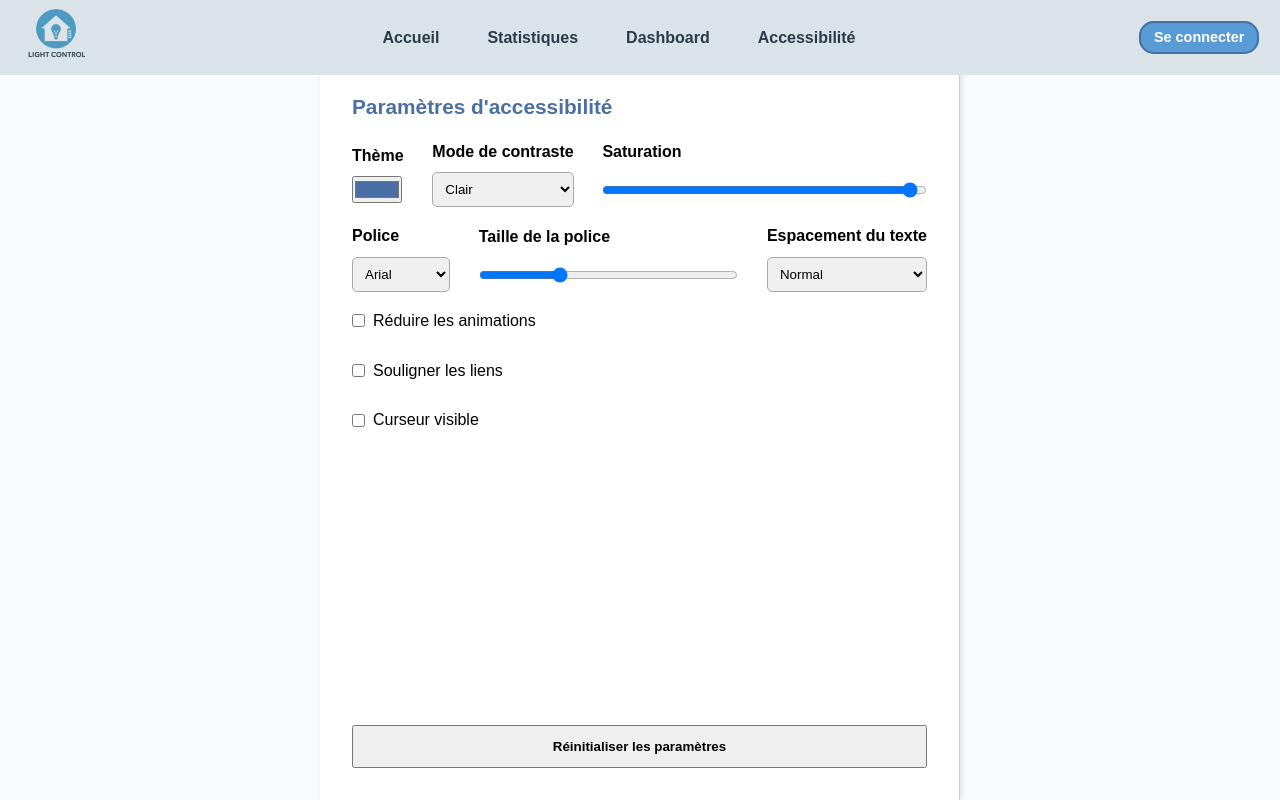
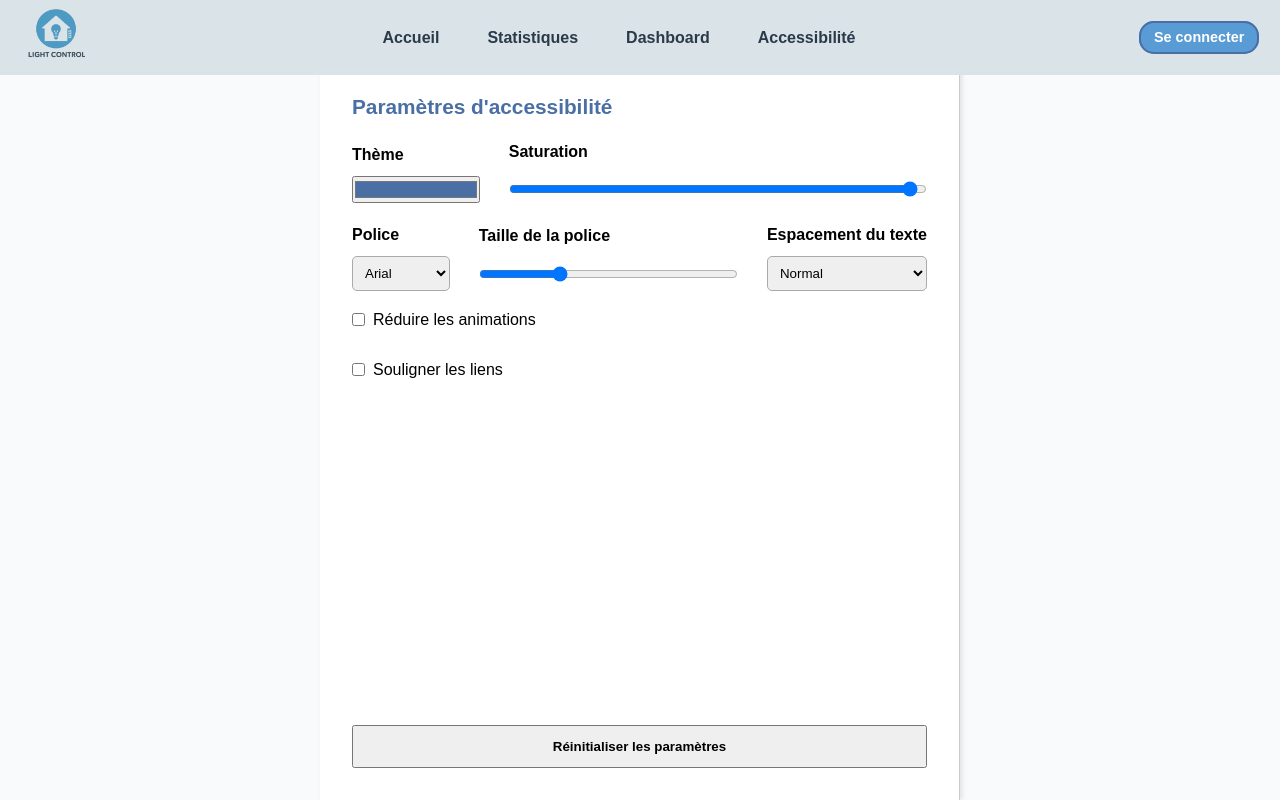
Before and after one commit to ffblan74/ProjetCommunG7D, a PHP site: page /index.php?page=accessibilite in a window 1280 px wide. Run offline with PHP 8.4, Linux system fonts and the light colour scheme.

Commit message:
DERNIER PUSH PROMI CETTE FOIS C VRAI

```diff
--- a/assets/CSS/accessibilite.css
+++ b/assets/CSS/accessibilite.css
@@ -100,14 +100,15 @@
     flex: 1 1 auto; /* flexible, prend tout l’espace dispo */
     min-width: 13rem; /* permet au slider de rétrécir si besoin */
   }
-
   .setting select,
   .setting input[type="range"] {
     padding: 0.5rem;
     border-radius: 0.3125rem;
     border: 0.0625rem solid #aaa;
   }
-
+  .setting input[type="color"] {
+    min-width: 8rem;;
+  }
   .checkbox-setting label {
     font-weight: normal;
     display: flex;
--- a/views/accessibilite.php
+++ b/views/accessibilite.php
@@ -24,18 +24,10 @@ if (!defined('BASE_PATH')) require '../config.php';
 
 
     <div class="setting-line">
-      <div class="setting">
+      <div class="setting color">
         <label for="color">Thème</label>
         <input type="color" id="color" value="#4a6fa5">
       </div>
-      <div class="setting select">
-        <label for="contrast-mode">Mode de contraste</label>
-        <select id="contrast-mode">
-          <option value="light">Clair</option>
-          <option value="dark">Sombre</option>
-        </select>
-      </div>
-
       <div class="setting slider">
         <label for="saturation">Saturation</label>
         <input type="range" id="saturation" min="0" max="1" step="0.1" value="1">
@@ -82,9 +74,6 @@ if (!defined('BASE_PATH')) require '../config.php';
       <label><input type="checkbox" id="underline-links" value=""> Souligner les liens</label>
     </div>
 
-    <div class="setting checkbox-setting">
-      <label><input type="checkbox" id="big-cursor"> Curseur visible</label>
-    </div>
     <button id="reset-preferences" style="margin-top: auto; padding: 0.75rem; font-weight: bold;">
       Réinitialiser les paramètres
     </button>
```
Also changed, not shown: assets/JS/Home.js (+5 -5 lines).
